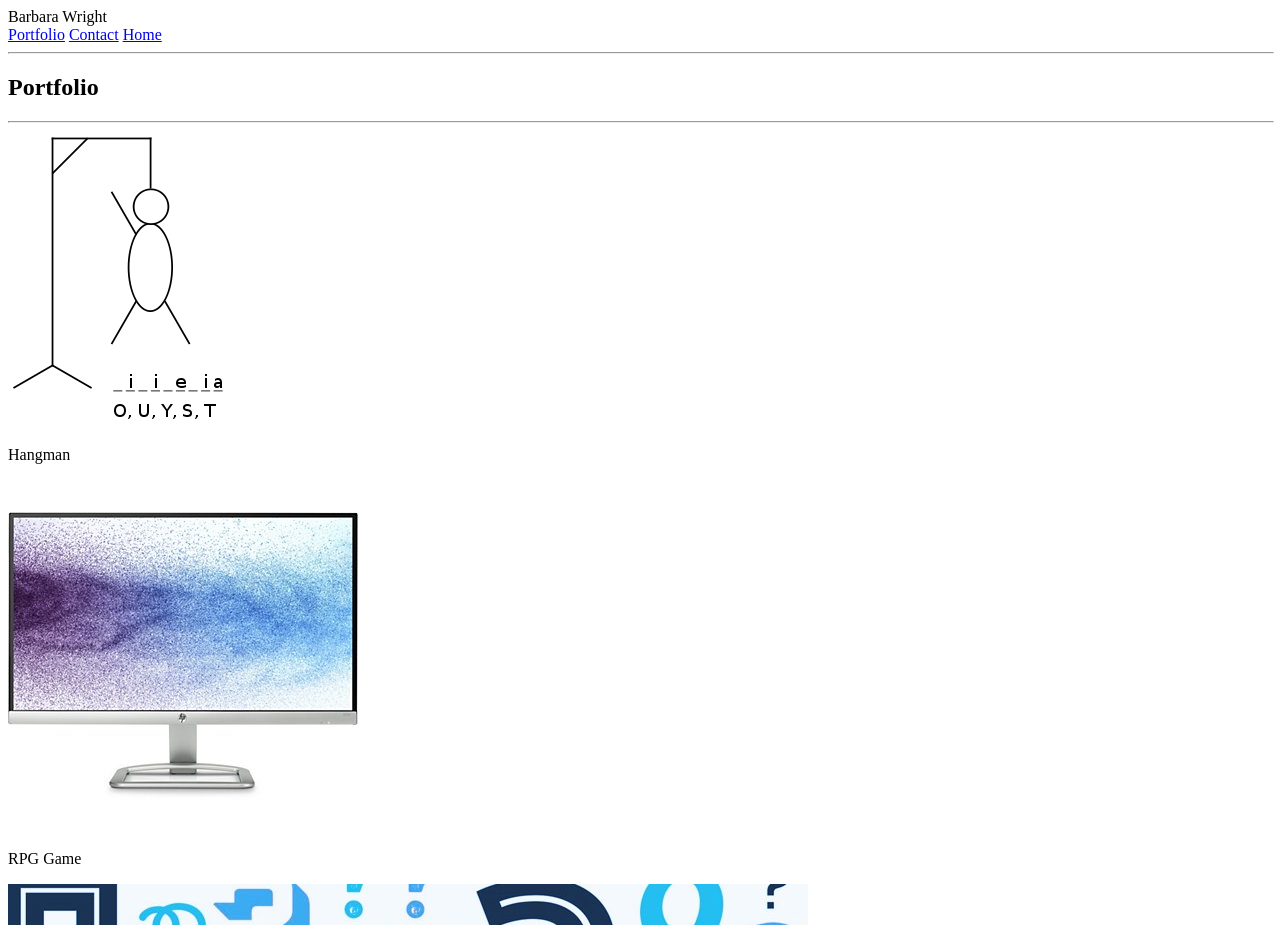
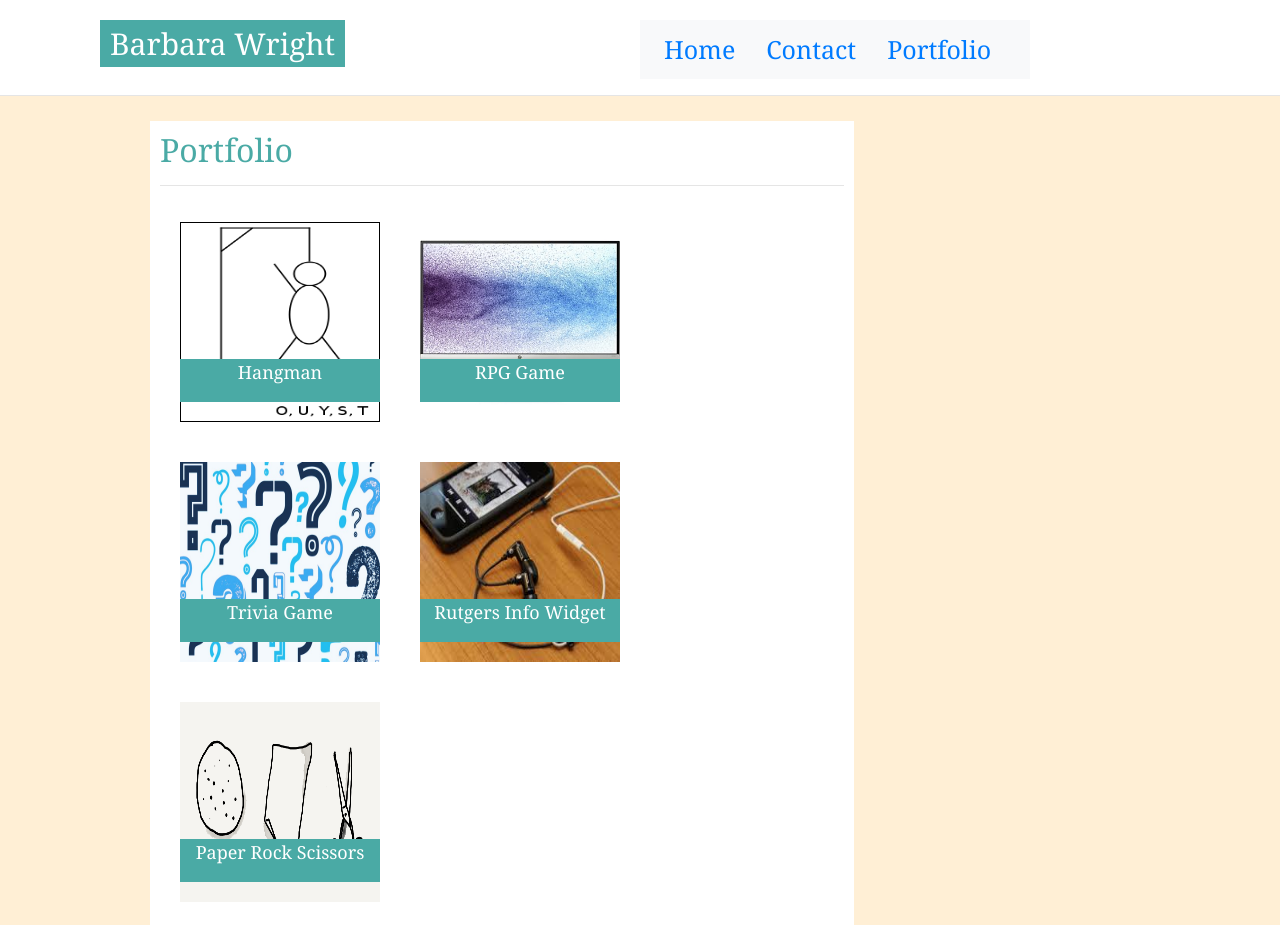
Before and after one commit to barb03/Bootstrap-Portfolio, a plain HTML site: page portfolio-Bootstrap.html in a window 1280 px wide. Shown: the top 925 px of the page. Drawn offline with nearby package versions, Linux system fonts and the light colour scheme.

Commit message:
took out unnecessary spaces and added bootstrap to portfolio.html

```diff
--- a/assets/css/style-Bootstrap.css
+++ b/assets/css/style-Bootstrap.css
@@ -83,7 +83,8 @@ footer {
     background: grey;
     border-top: 8px solid #4aaaa5;
   }
-  footer p{
+
+  footer code{
       color: white;
   }
 
@@ -149,12 +150,13 @@ Portfolio Page
 
 #portfo{
     color: #4aaaa5;
-    width: 70%;
-    margin: 25px auto 100px 250px;
+    width: 55%;
+    margin: 25px auto 100px 150px;
     background-color: white;
     padding: 10px;
     overflow:visible;
     overflow-y: hidden;
+    overflow-x: hidden;
 }
 
 img{
--- a/portfolio-Bootstrap.html
+++ b/portfolio-Bootstrap.html
@@ -3,9 +3,14 @@
     <head>
         <!--This is Barb's Homework 1-->
         <meta charset="UTF-8">
+        <meta name="viewport" content="width=device-width, initial-scale=1.0">
+
+        <!-- Bootstrap -->
+        <link rel="stylesheet" href="https://stackpath.bootstrapcdn.com/bootstrap/4.1.3/css/bootstrap.min.css" integrity="sha384-MCw98/SFnGE8fJT3GXwEOngsV7Zt27NXFoaoApmYm81iuXoPkFOJwJ8ERdknLPMO" crossorigin="anonymous">
+        <script src="https://stackpath.bootstrapcdn.com/bootstrap/4.1.3/js/bootstrap.min.js" integrity="sha384-ChfqqxuZUCnJSK3+MXmPNIyE6ZbWh2IMqE241rYiqJxyMiZ6OW/JmZQ5stwEULTy" crossorigin="anonymous"></script>
 
         <!--my custom stylesheet-->
-        <link rel="stylesheet" type="text/css" href="assets/css/style.css">
+        <link rel="stylesheet" type="text/css" href="assets/css/style-Bootstrap.css">
 
         <title>Barbara Wright's Portfolio</title>
 
@@ -13,24 +18,40 @@
 
     <body>
         <header>
+            <div class="row">
+                <div class="col-md-6">
                     <div class="box">Barbara Wright</div>
+                </div>
+                <nav class="navbar navbar-expand-sm bg-light">
 
-                <!--Nav bar-->
-
-
-            <a class="nav-link" href="portfolio.html">Portfolio<span class="sr-only"></span></a>
-            <a class="nav-link" href="contact.html">Contact<span class="sr-only"></span></a>
-            <a class="nav-link" href="index.html">Home<span class="sr-only"></span></a>
+                    <!-- Links -->
+                    <ul class="navbar-nav">
+                      <li class="nav-item">
+                        <a class="nav-link" href="index-Bootstrap.html">Home</a>
+                      </li>
+                      <li class="nav-item">
+                        <a class="nav-link" href="contact-Bootstrap.html">Contact</a>
+                      </li>
+                      <li class="nav-item">
+                        <a class="nav-link" href="portfolio-Bootstrap.html">Portfolio</a>
+                      </li>
+                    </ul>
+                </nav>
+            </div>
             <hr width="100%">
         </header>
 
         <!-- Portfolio -->
 
-        <div class="container">
-            <section id="portfo">
+        <div class="container" id="portfo">
+            <div class="row">
+                <div class="col-md-12">
                     <h2>Portfolio</h2>
                     <hr width="100%">
-
+                </div>
+            </div>
+            <div class="row">
+                <div class="col-md-12">
                     <!-- Hangman pic -->
 
                     <div class="parent-div">
@@ -75,7 +96,9 @@
                             <p>Paper Rock Scissors</p>
                         </div>
                     </div>
-            </section>
+                </div>
+            </div>
+
         </div>
 
         <!--Footer-->
```
Also changed, not shown: contact-Bootstrap.html (+33 -9 lines), index-Bootstrap.html (+5 -10 lines). Lines whose indentation alone changed are shown as unchanged.
